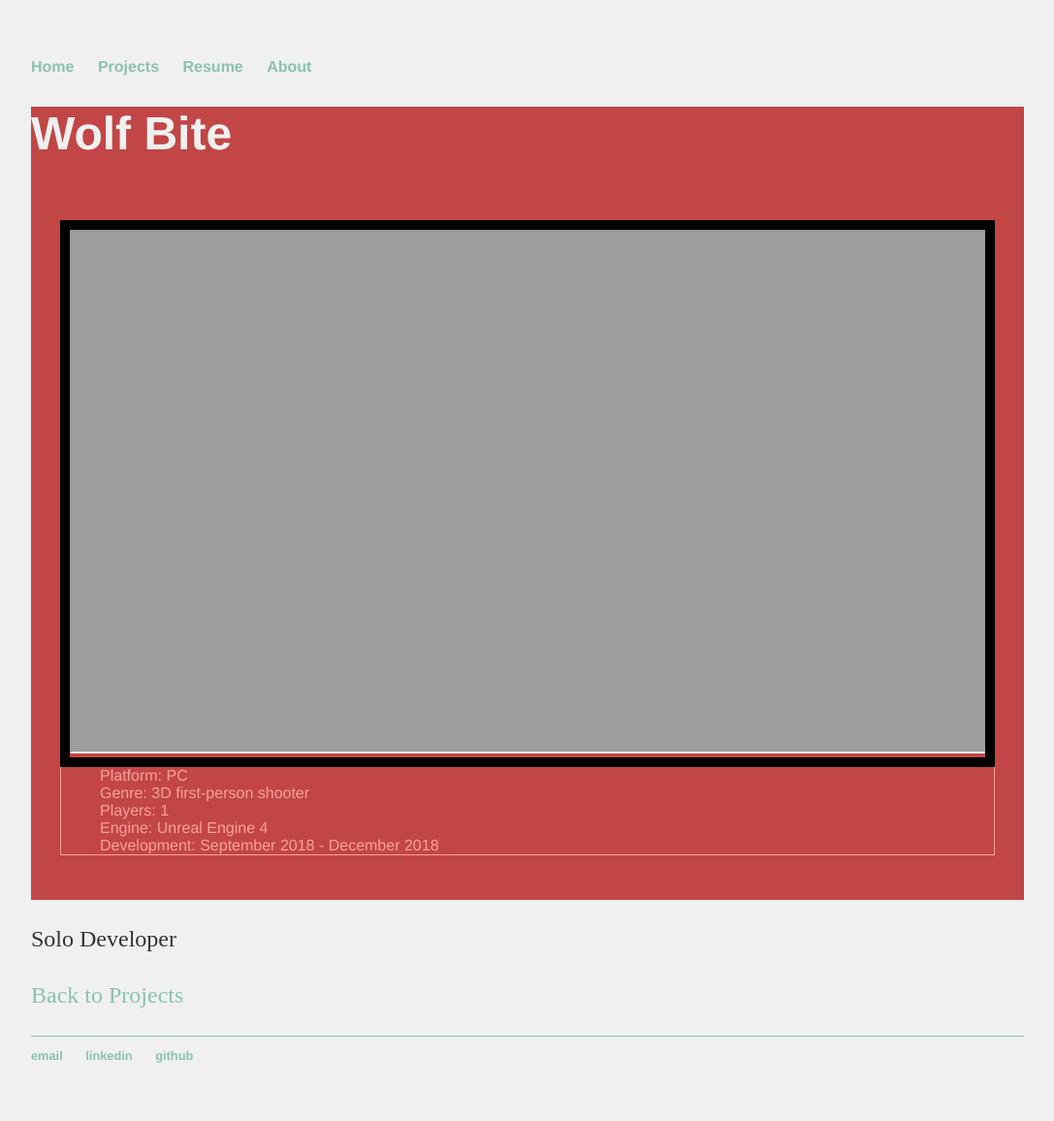
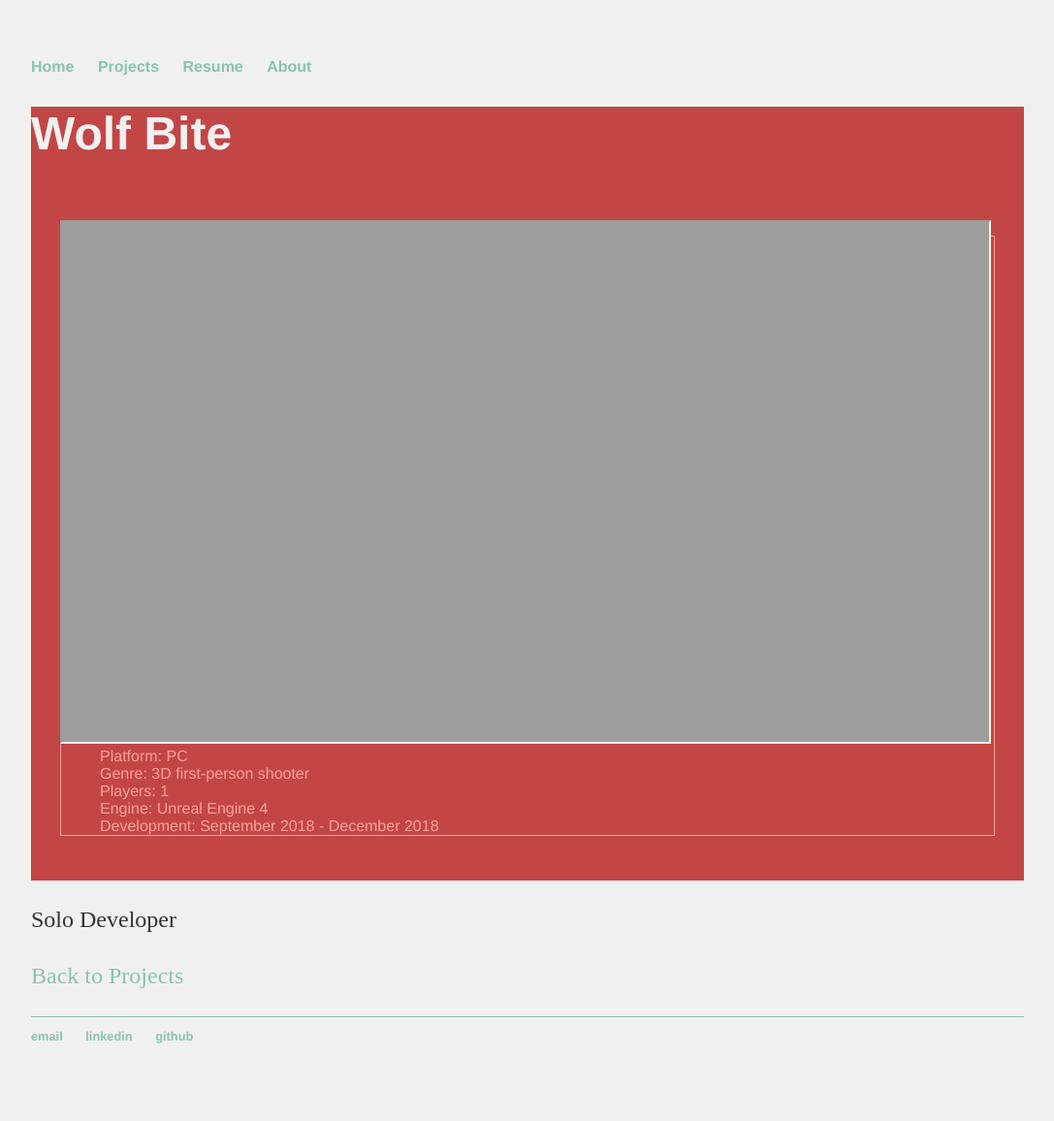
Before and after one commit to digigrant/digigrant.github.io, a Jekyll site: the page built from projects/wolf-bite.html, in a window 1280 px wide. Shown: the whole page at 97% size, without its empty margins (96-1183 px from the left). Built offline with Jekyll 4.4.1, drawn with Linux system fonts in a browser that asks for light colours.

Commit message:
Update main.scss

```diff
--- a/_sass/main.scss
+++ b/_sass/main.scss
@@ -131,8 +131,6 @@ footer
             width: 100%;
             height: auto;
             float: right;
-            overflow: auto;
-            border: 10px solid black;
         }
     }
 }
```
